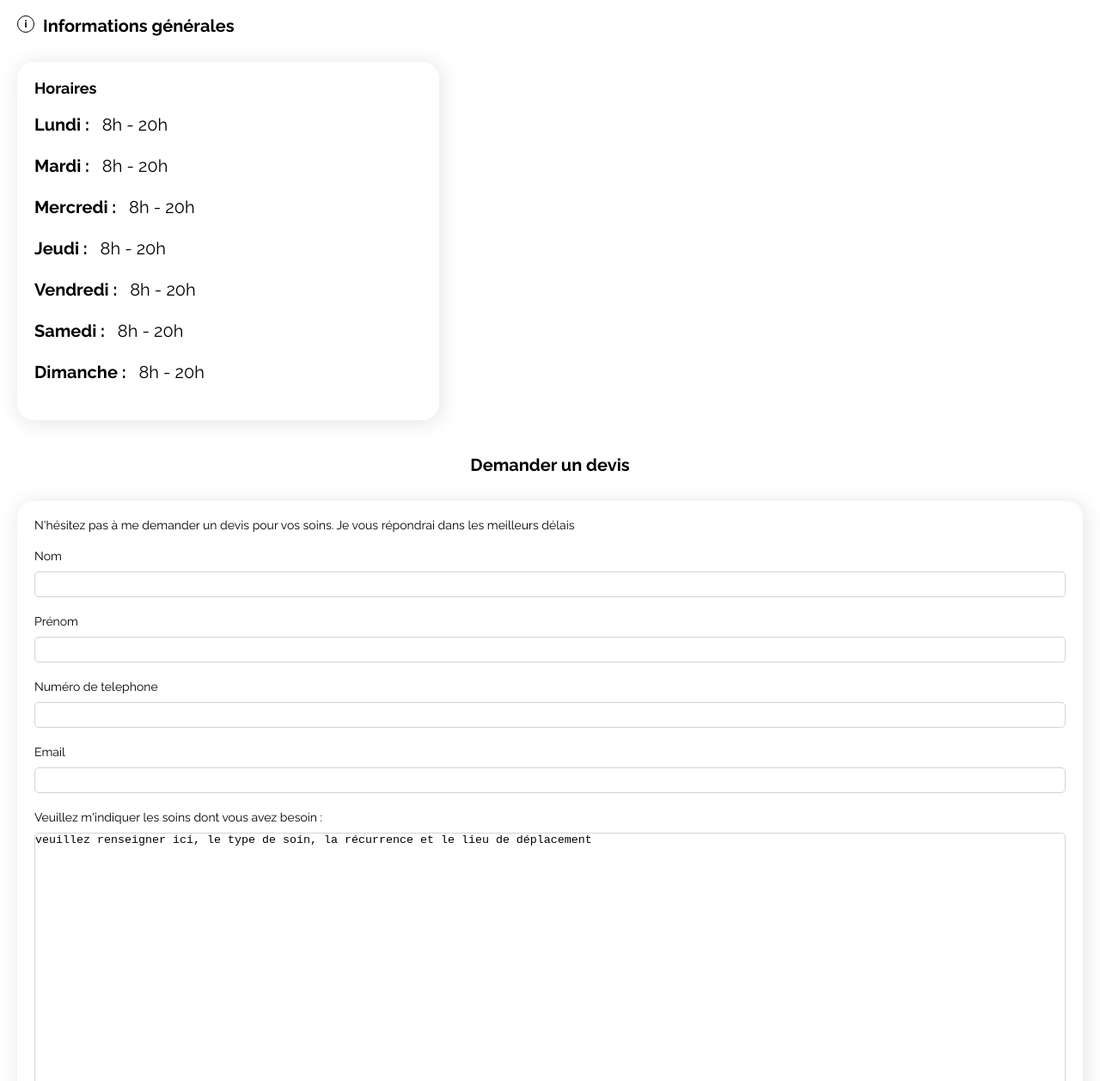
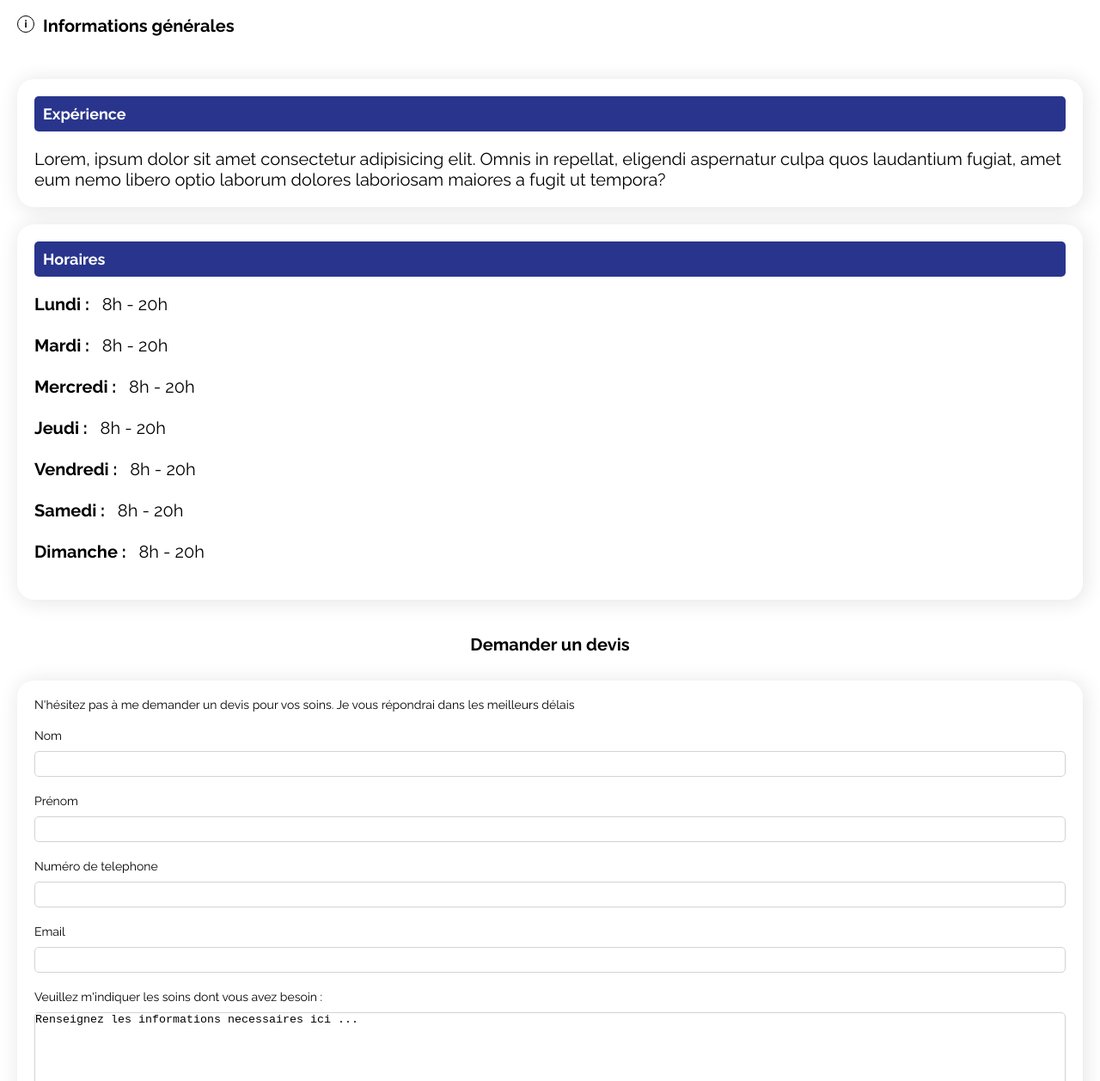
Before and after one commit to antoineThomasCode/Laurence, a website: page index.html in a window 1280 px wide. Shown: the part 242-1500 px from the top of the page at 86% size. Drawn offline with Linux system fonts and the light colour scheme.

Commit message:
adde sction

```diff
--- a/index.html
+++ b/index.html
@@ -32,6 +32,12 @@
         <section id="infos">
             <div>
                 <h2> <span class="iInfos">i</span>Informations générales </h2>
+                <div>
+                    <article>
+                        <h3>Expérience</h3>
+                        <p>Lorem, ipsum dolor sit amet consectetur adipisicing elit. Omnis in repellat, eligendi aspernatur culpa quos laudantium fugiat, amet eum nemo libero optio laborum dolores laboriosam maiores a fugit ut tempora?</p>
+                    </article>
+                </div>
                 <div>
                     <article>
                         <h3>Horaires</h3>
@@ -72,7 +78,7 @@
                 </div>
                 <div >
                     <label for="message">Veuillez m'indiquer les soins dont vous avez besoin : </label>
-                    <textarea name="comment" id="message">veuillez renseigner ici, le type de soin, la récurrence et le lieu de déplacement</textarea>
+                    <textarea name="comment" id="message">Renseignez les informations necessaires ici ...</textarea>
                 </div>
 
                 <button>Recevoir un devis</button>
--- a/sass/pages/homepage.scss
+++ b/sass/pages/homepage.scss
@@ -90,6 +90,7 @@ main {
         div {
             display: flex;
             flex-wrap: wrap;
+            row-gap: 20px;
              div {
                 display: flex;
                 flex-basis: 100%;
@@ -105,6 +106,10 @@ main {
                     h3 {
                         margin-bottom: 20px;
                         font-size: 0.9em;
+                        background-color: #29358C;
+                        color: white;
+                        padding: 10px;
+                        border-radius: 5px;
                     }
                     > p {
                         font-size: 1em;
```
Also changed, not shown: css/style.css, 1 other file.
